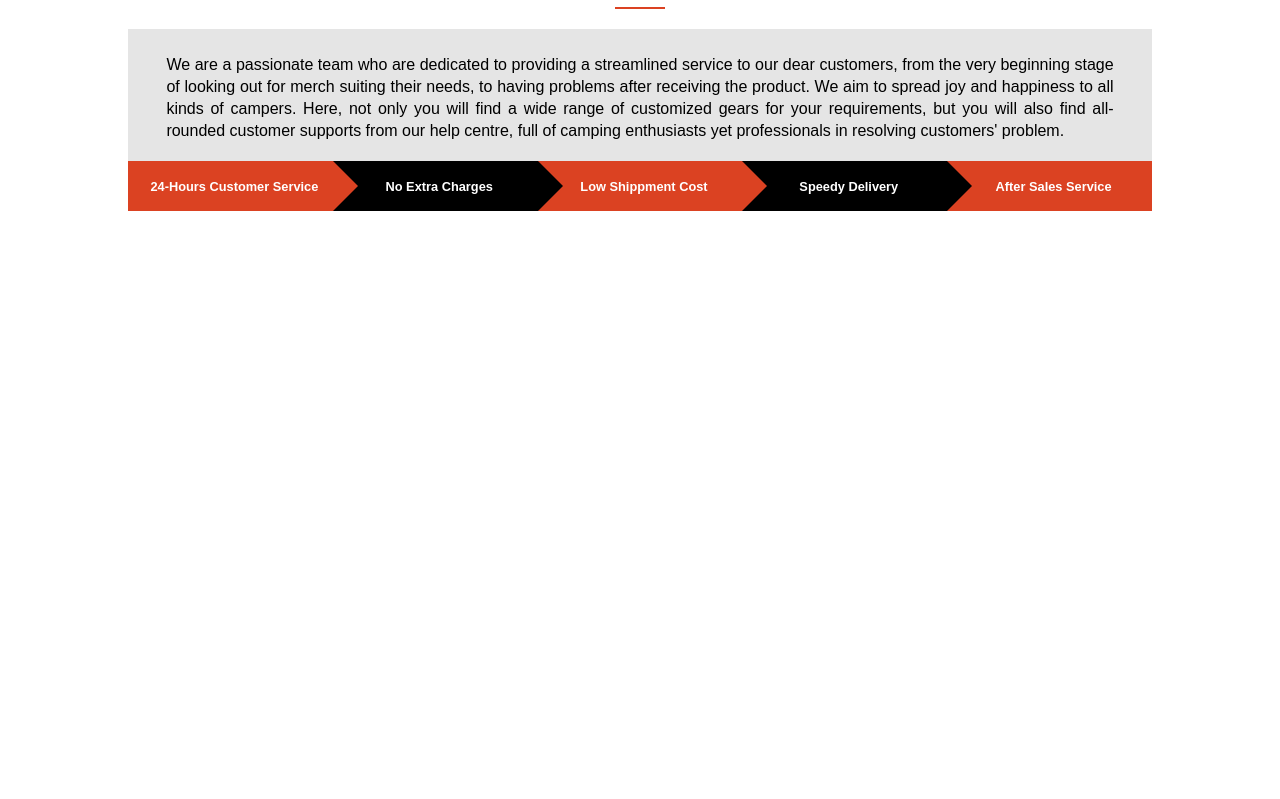
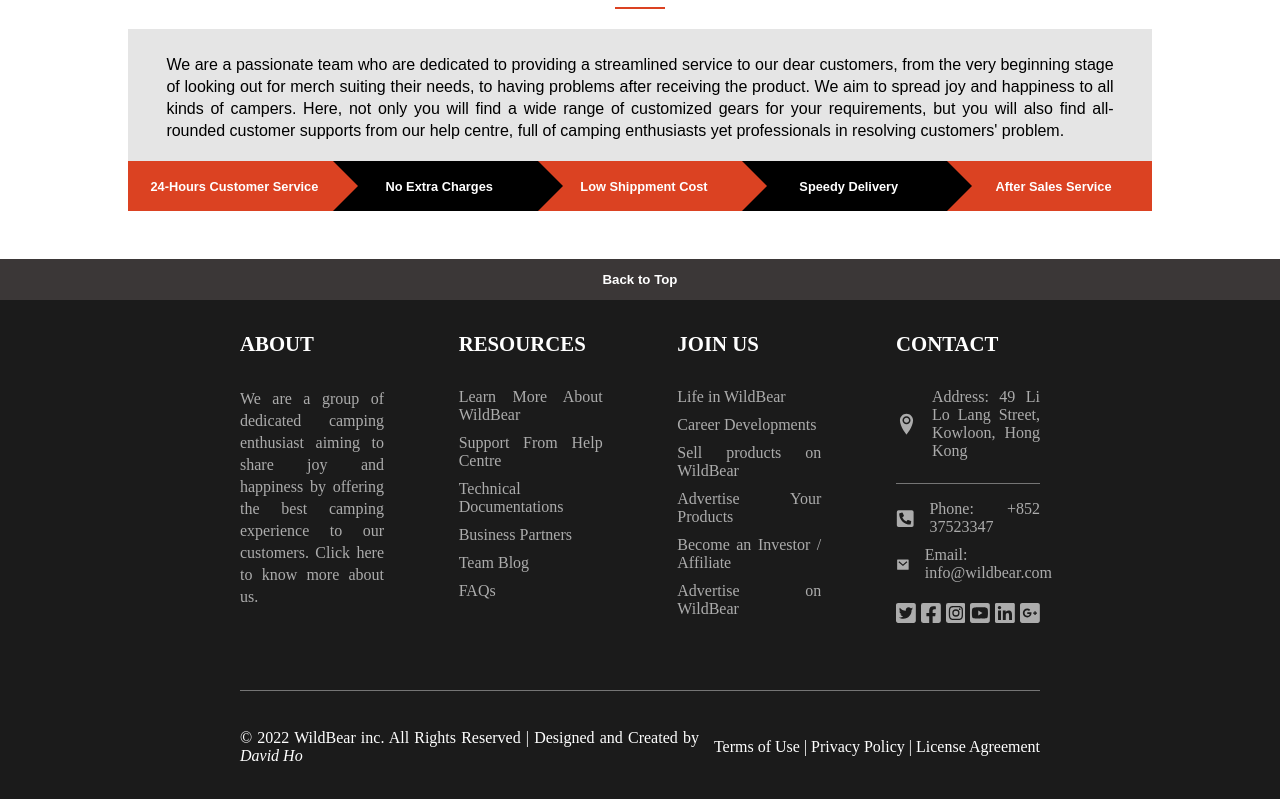
Before and after one commit to davidjpy/wildbear, a React (Create React App) app in the folder frontend/: page / in a window 1280 px wide. Shown: the part 3323-4122 px from the top of the page. Before the commit the page ends 3534 px from the top, so only its background shows below. Built offline with nearby package versions, Linux system fonts and the light colour scheme.

Commit message:
Add footer

```diff
--- a/frontend/src/components/Footer.js
+++ b/frontend/src/components/Footer.js
@@ -1,6 +1,87 @@
+import { ImLocation2 } from 'react-icons/im';
+import { FaPhoneSquareAlt, FaYoutubeSquare, FaFacebookSquare, FaGooglePlusSquare, FaTwitterSquare, FaInstagramSquare, FaLinkedin } from 'react-icons/fa';
+import { RiMailFill } from 'react-icons/ri';
+
+
 const Footer = () => {
+
+    const handleScroll = () => {
+        window.scrollTo({
+            top: 0,
+            left: 0,
+            behavior: 'smooth'
+          });
+    }
+
     return (
-        <></>
+        <footer className='footer'>
+            <h5 onClick={handleScroll} className='footer__redirect'>
+                Back to Top
+            </h5>
+            <div className='footer__bar'>
+                <div className='footer__section'>
+                    <h4 className='footer__text footer__text--header'>ABOUT</h4>
+                    <p className='footer__text footer__text--body'>
+                        We are a group of dedicated camping enthusiast aiming to share joy and happiness by offering the best camping experience to our customers. Click <span className='footer__text footer__text--link'>here</span> to know more about us.
+                    </p>
+                </div>
+                <div className='footer__section'>
+                    <h4 className='footer__text footer__text--header'>RESOURCES</h4>
+                    <div className='footer__section footer__section--body'>
+                        <p className='footer__text footer__text--link'>Learn More About WildBear</p>
+                        <p className='footer__text footer__text--link'>Support From Help Centre</p>
+                        <p className='footer__text footer__text--link'>Technical Documentations</p>
+                        <p className='footer__text footer__text--link'>Business Partners</p>
+                        <p className='footer__text footer__text--link'>Team Blog</p>
+                        <p className='footer__text footer__text--link'>FAQs</p>
+                    </div>
+                </div>
+                <div className='footer__section'>
+                    <h4 className='footer__text footer__text--header'>JOIN US</h4>
+                    <div className='footer__section footer__section--body'>
+                        <p className='footer__text footer__text--link'>Life in WildBear</p>
+                        <p className='footer__text footer__text--link'>Career Developments</p>
+                        <p className='footer__text footer__text--link'>Sell products on WildBear</p>
+                        <p className='footer__text footer__text--link'>Advertise Your Products</p>
+                        <p className='footer__text footer__text--link'>Become an Investor / Affiliate</p>
+                        <p className='footer__text footer__text--link'>Advertise on WildBear</p>
+                    </div>
+                </div>
+                <div className='footer__section'>
+                    <h4 className='footer__text footer__text--header'>CONTACT</h4>
+                    <div className='footer__section footer__section--body'>
+                        <div className='footer__section footer__section--inline'>
+                            <ImLocation2 className='footer__icon footer__icon--location' />
+                            <p className='footer__text footer__text--link' style={{ width: '80% ' }}>Address: 49 Li Lo Lang Street, Kowloon, Hong Kong</p>
+                        </div>
+                        <div className='footer__divider' />
+                        <div className='footer__section footer__section--inline'>
+                            <FaPhoneSquareAlt className='footer__icon footer__icon--inline' />
+                            <p className='footer__text footer__text--link' style={{ width: '80% ' }}>Phone: +852 37523347</p>
+                        </div>
+                        <div className='footer__section footer__section--inline'>
+                            <RiMailFill className='footer__icon footer__icon--inline' />
+                            <p className='footer__text footer__text--link' style={{ width: '80% ' }}>Email: info@wildbear.com</p>
+                        </div>
+                        <div className='footer__section footer__section--inline' style={{ gap: '5px' }}>
+                            <FaTwitterSquare className='footer__icon footer__icon--media' />
+                            <FaFacebookSquare className='footer__icon footer__icon--media' />
+                            <FaInstagramSquare className='footer__icon footer__icon--media' />
+                            <FaYoutubeSquare className='footer__icon footer__icon--media' />
+                            <FaLinkedin className='footer__icon footer__icon--media' />
+                            <FaGooglePlusSquare className='footer__icon footer__icon--media' />
+                        </div>
+                    </div>
+                </div>
+            </div>
+            <div className='footer__disclaimer'>
+                <div className='footer__divider' />
+                <div className='footer__section--inline'>
+                    <p className='footer__text footer__text--disclaimer' style={{ flex: 1 }}>&#xa9; 2022 WildBear inc. All Rights Reserved | Designed and Created by <span className='footer__text footer__text--disclaimer-link footer__text--disclaimer-italic'>David Ho</span></p>
+                    <p className='footer__text footer__text--disclaimer'><span className='footer__text footer__text--disclaimer-link'>Terms of Use</span> | <span className='footer__text footer__text--disclaimer-link'>Privacy Policy</span> | <span className='footer__text footer__text--disclaimer-link'>License Agreement</span></p>
+                </div>
+            </div>
+        </footer>
     );
 }
 
--- a/frontend/src/components/Layout.css
+++ b/frontend/src/components/Layout.css
@@ -57,3 +57,115 @@ a:-webkit-any-link {
 /* =========================================
 =================== Footer =================
 ========================================= */
+
+.footer {
+    margin-top: 3rem;
+    background-color: rgb(27, 27, 27);
+}
+
+.footer__redirect {
+    padding: 0.8rem;
+    background-color: rgb(59, 55, 55);
+    text-align: center;
+    color: white;
+    cursor: pointer;
+}
+.footer__bar {
+    padding: 0 15rem 1rem 15rem;
+    display: flex;
+    justify-content: space-between;
+}
+
+.footer__section {
+    width: 18%;
+}
+
+.footer__section--body {
+    width: 100%;
+    display: flex;
+    flex-direction: column;
+    gap: 10px;
+}
+
+.footer__section--inline {
+    width: 100%;
+    display: flex;
+    align-items: center;
+    gap: 15px;
+}
+
+.footer__icon {
+    color: rgb(172, 172, 172);
+}
+
+.footer__icon--location {
+    font-size: 1.4rem;
+}
+
+.footer__icon--inline {
+    font-size: 1.2rem;
+}
+
+.footer__icon--media {
+    font-size: 2rem;
+    margin-top: 5px;
+    cursor: pointer;
+}
+
+.footer__icon--media:hover {
+    color: white;
+}
+
+.footer__text {
+    color: white;
+    text-align: justify;
+    font-family: 'Times New Roman', Times, serif;
+}
+
+.footer__text--header {
+    padding: 2rem 0;
+    font-size: 1.3rem;
+}
+
+.footer__text--body {
+    color: rgb(172, 172, 172);
+    line-height: 22px;
+}
+
+.footer__text--link {
+    color: rgb(172, 172, 172);
+    cursor: pointer;
+}
+
+.footer__text--link:hover {
+    text-decoration: underline;
+    color: white;
+}
+
+.footer__divider {
+    border-top: 1px solid rgb(117, 117, 117);
+    margin: 0.8rem 0 0.4rem 0;
+    width: 100%;
+}
+
+.footer__disclaimer {
+    padding: 2rem 15rem 3rem 15rem;
+    text-align: center;
+}
+
+.footer__text--disclaimer {
+    padding: 2rem 0;
+    color: white;
+}
+
+.footer__text--disclaimer-link {
+    cursor: pointer;
+}
+
+.footer__text--disclaimer-italic {
+    font-style: italic;
+}
+
+.footer__text--disclaimer-link:hover {
+    text-decoration: underline;
+}
--- a/frontend/src/components/Layout.js
+++ b/frontend/src/components/Layout.js
@@ -1,11 +1,11 @@
 import { Outlet } from 'react-router-dom';
 
 import './Layout.css';
-
 import Nav from './Nav';
 import Footer from './Footer';
 
 const Layout = () => {
+
     return (
         <>
             <Nav />
--- a/frontend/src/components/Nav.js
+++ b/frontend/src/components/Nav.js
@@ -16,8 +16,6 @@ const Nav = () => {
 
     const dispatch = useDispatch();
     const currentTab = useSelector((state) => state.nav.tab);
-
-    console.log(currentTab)
 
     return (
         <header className='nav'>
```
